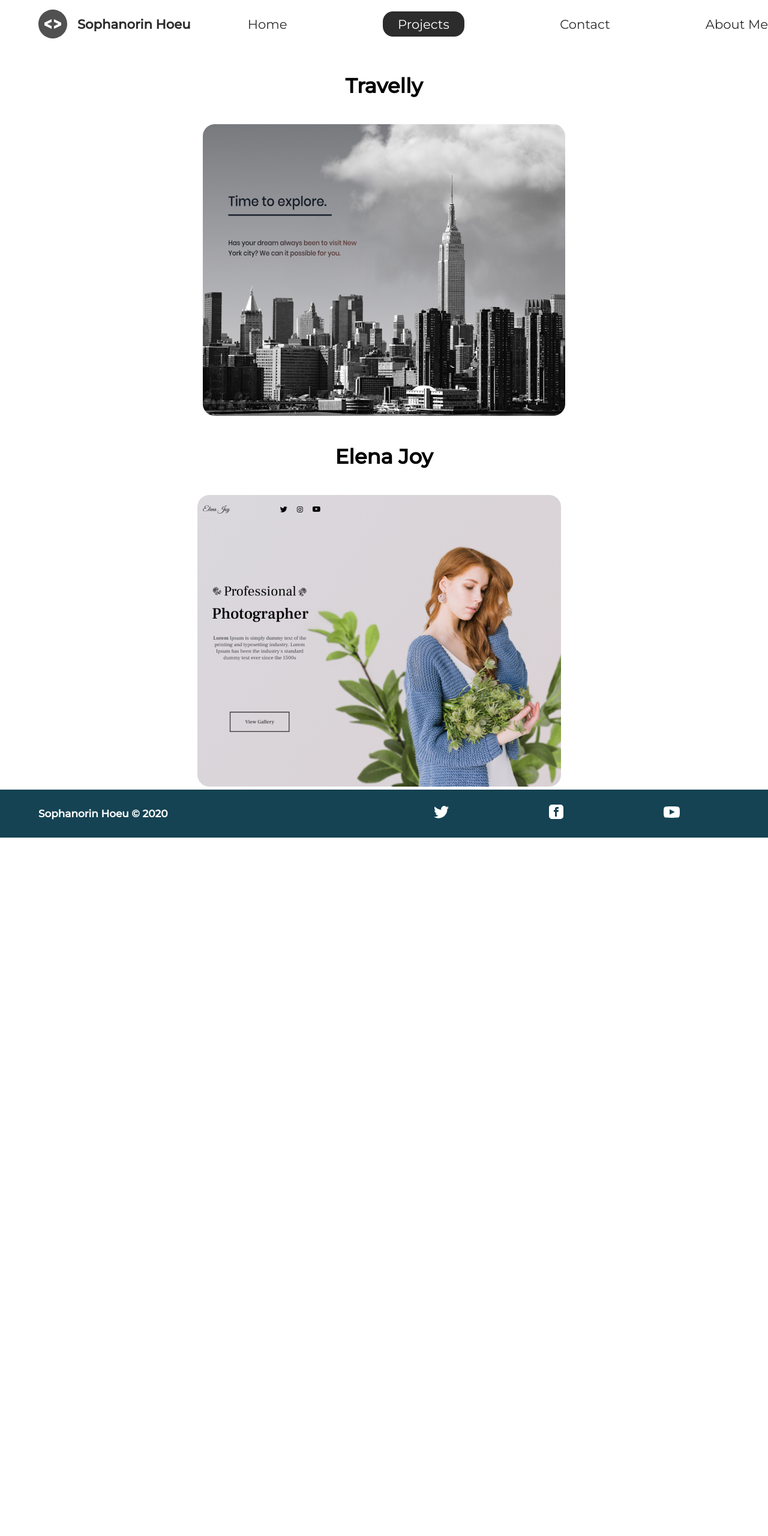
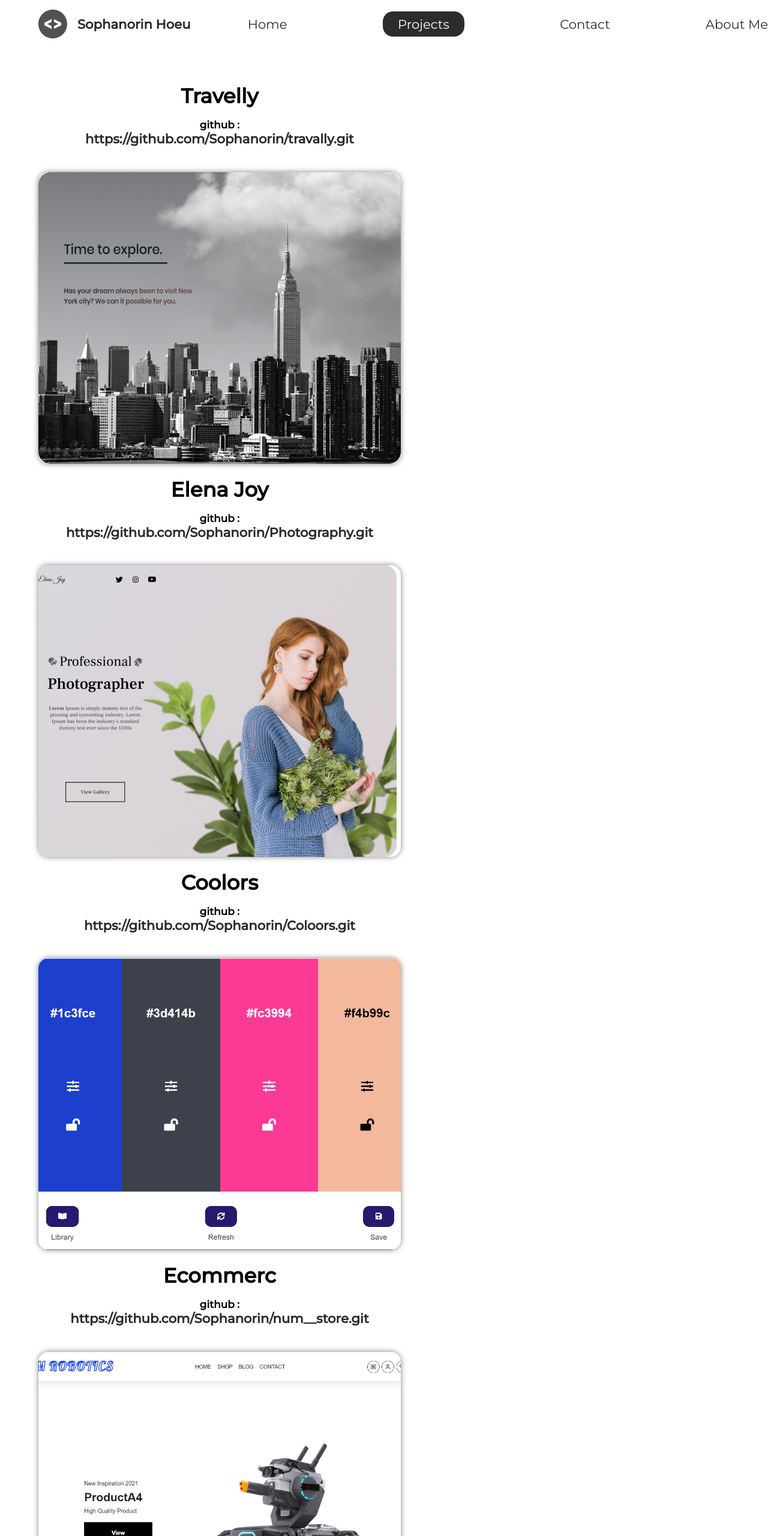
Before and after one commit to sophanorin/sophanorin, a plain HTML site: page projects/index.html in a window 1280 px wide. Shown: the top 2560 px of the page at 60% size. Before the commit the page ends 1396 px from the top, so only its background shows below. Drawn offline with Linux system fonts and the light colour scheme.

Commit message:
last updated

```diff
--- a/projects/index.html
+++ b/projects/index.html
@@ -1,22 +1,18 @@
 <!DOCTYPE html>
 <html lang="en">
+
 <head>
     <meta charset="UTF-8" />
     <meta name="viewport" content="width=device-width, initial-scale=1.0" />
     <meta http-equiv="X-UA-Compatible" content="ie=edge" />
-    <meta
-      name="description"
-      content="Dev Ed is a front end web developer who specializes in html,css"
-    />
+    <meta name="description" content="Dev Ed is a front end web developer who specializes in html,css" />
     <meta name="robots" content="index,follow" />
     <link rel="icon" href="../icons/boy.svg" />
-    <link
-      href="https://fonts.googleapis.com/css?family=Montserrat:400,500&display=swap"
-      rel="stylesheet"
-    />
+    <link href="https://fonts.googleapis.com/css?family=Montserrat:400,500&display=swap" rel="stylesheet" />
     <link rel="stylesheet" href="../styles/style.css" />
     <title>Sophanorin | Kid Dev</title>
 </head>
+
 <body>
     <header class="main-head">
         <nav>
@@ -35,14 +31,30 @@
     <section class="projects">
         <div class="travelly">
             <h2>Travelly</h2>
+            <h5>github : <br><a href="https://github.com/Sophanorin/travally.git" target="blank">https://github.com/Sophanorin/travally.git</a></h5>
             <a href="https://camtravelly.netlify.app/" target="blank">
                 <img src="../img/travelly.jpg" alt="travelly-project" />
             </a>
         </div>
-      <div class="travelly">
+        <div class="elena-joy">
             <h2>Elena Joy</h2>
+            <h5>github : <br><a href="https://github.com/Sophanorin/Photography.git" target="blank">https://github.com/Sophanorin/Photography.git</a></h5>
             <a href="https://camphotography.netlify.app/" target="blank">
                 <img src="../img/elena-joy.jpg" alt="elena-project" />
+            </a>
+        </div>
+        <div class="coolors">
+            <h2>Coolors</h2>
+            <h5>github : <br><a href="https://github.com/Sophanorin/Coloors.git" target="blank">https://github.com/Sophanorin/Coloors.git</a></h5>
+            <a href="https://elegant-goodall-f86891.netlify.app/" target="blank">
+                <img src="../img/coolor.jpg" alt="coolors" />
+            </a>
+        </div>
+        <div class="ecommerc">
+            <h2>Ecommerc</h2>
+            <h5>github : <br><a href="https://github.com/Sophanorin/num__store.git" target="blank">https://github.com/Sophanorin/num__store.git</a></h5>
+            <a href="https://storerobotics.herokuapp.com/" target="blank">
+                <img src="../img/ecommerc.jpg" alt="ecommerc" />
             </a>
         </div>
     </section>
@@ -50,22 +62,17 @@
         <h4 id="copyright"></h4>
         <ul>
             <li>
-          <a href="#"
-            ><img src="/icons/twitter 1.svg" alt="twitter-social"
-          /></a>
+                <a href="https://twitter.com/sophanorin" target="blank"><img src="/icons/twitter 1.svg" alt="twitter-social" /></a>
             </li>
             <li>
-          <a href="https://www.facebook.com/Heou.sophanorin/" target="blank"
-            ><img src="/icons/facebook.svg" alt="instagram-social"
-          /></a>
+                <a href="https://www.facebook.com/Heou.sophanorin/" target="blank"><img src="/icons/facebook.svg" alt="instagram-social" /></a>
             </li>
             <li>
-          <a href="#"
-            ><img src="/icons/youtube-symbol 1.svg" alt="youtube-social"
-          /></a>
+                <a href="#"><img src="/icons/youtube-symbol 1.svg" alt="youtube-social" /></a>
             </li>
         </ul>
     </footer>
     <script src="../app.js"></script>
 </body>
+
 </html>
--- /dev/null
+++ b/styles/_aboutme.scss
@@ -0,0 +1,3 @@
+.about {
+    height: 90vh;
+}
--- a/styles/_projects.scss
+++ b/styles/_projects.scss
@@ -1,16 +1,37 @@
 .projects {
     width: 90%;
-  margin: auto;
+    margin: 5rem auto;
     min-height: 90vh;
     @include flex(space-between, center, row);
     text-align: center;
     flex-wrap: wrap;
     h2 {
-    margin: 5rem;
+        margin: 2rem;
+    }
+    h5 {
+        margin-bottom: 5rem;
+    }
+    h5>a:hover {
+        color: #4696ff;
+    }
+    img {
+        max-width: 604px;
+        height: 486px;
+        border-radius: 2rem;
+        box-shadow: 0px 00px 10px rgba(0, 0, 0, 0.5);
+        object-fit: cover;
+        transition: transform 0.5s ease;
+    }
+    img:hover {
+        transform: scale(1.05);
+        box-shadow: 0px 0px 10px rgba(0, 0, 0, 0.5), 5px 5px 20px rgba(0, 0, 0, 0.2);
     }
 }
 
 .travelly,
-.elena {
+.elena,
+.coolors,
+.ecommerc {
+    max-width: 604px;
     flex: 1 1 40rem;
 }
--- a/styles/style.scss
+++ b/styles/style.scss
@@ -6,7 +6,6 @@ $text: 2.5rem;
 $gradient: linear-gradient(left, #38d39f, #38a4d3);
 $background-color: #154353;
 $gray-text: #2c2c2c;
-
 @mixin flex($justify, $align, $direction) {
     display: flex;
     justify-content: $justify;
@@ -19,7 +18,7 @@ $gray-text: #2c2c2c;
 @import "projects";
 @import "contact";
 @import "footer";
-
+@import "aboutme";
 @media screen and (max-width: 1332px) {
     html {
         font-size: 53%;
```
Also changed, not shown: about/index.html (+10 -17 lines), contact/index.html (+8 -17 lines), index.html (+12 -32 lines), img/coolor.jpg (added), img/ecommerc.jpg (added), styles/style.css, 1 other file. Lines whose indentation alone changed are shown as unchanged.
